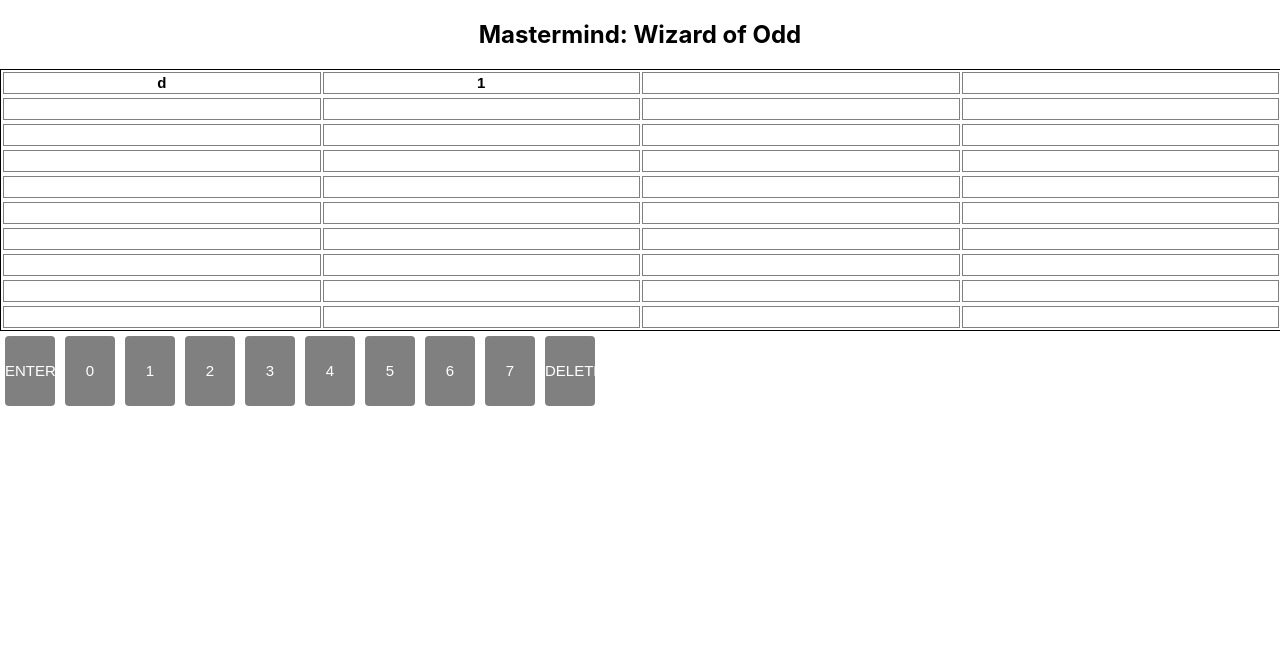
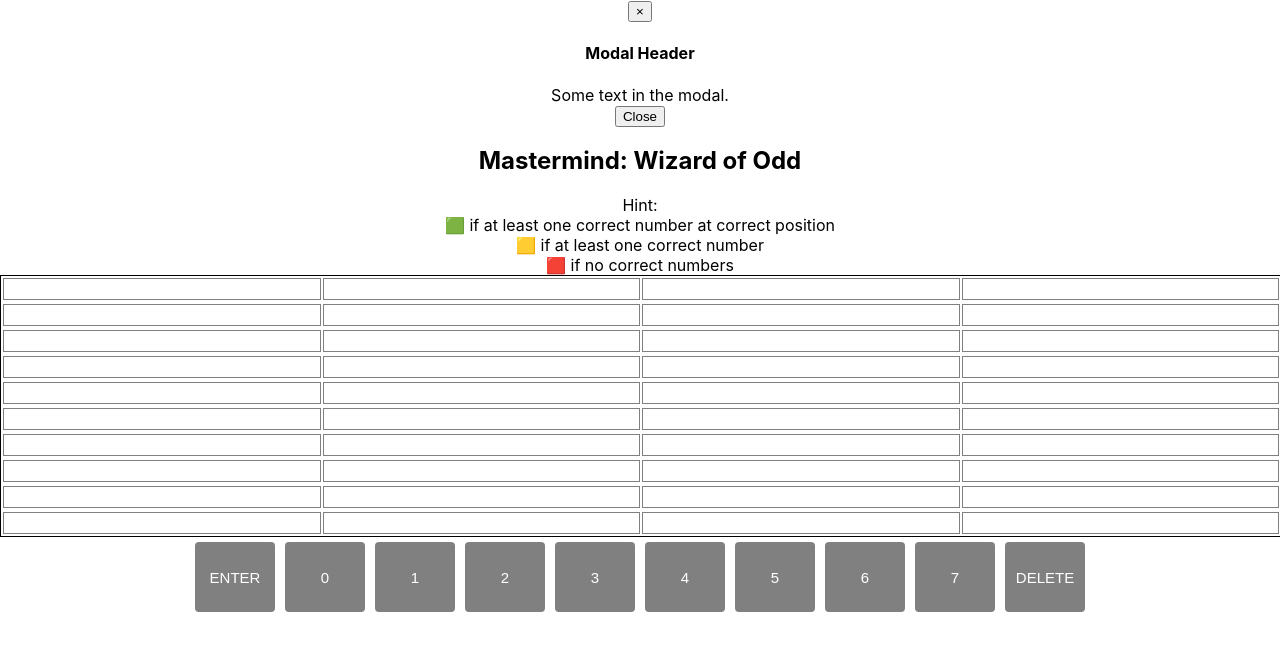
Before and after one commit to lyhourlay1/linkedIn-REACH, a React (Create React App) app in the folder wizard-of-odds/: page / in a window 1280 px wide. Shown: the top 650 px of the page. Built offline with nearby package versions, Linux system fonts and the light colour scheme.

Commit message:
fixed typing functionality index

```diff
--- a/wizard-of-odds/src/App.js
+++ b/wizard-of-odds/src/App.js
@@ -23,7 +23,8 @@ function App() {
     setCurrAttempt(currAttempt)
   }
   function onEnter(){
-    if(currAttempt.numberPos!==5) return;
+    if(currAttempt.numberPos!==4) return;
+
     const newBoard = [...board]
     let correct = false
     let almost = false
@@ -31,16 +32,20 @@ function App() {
       if(ele=== correctNumbers[index]) correct= true
       if(correctNumbers.includes(ele)) almost = true
     })
+    if(newBoard[currAttempt.attempt].join("")=== correctNumbers){
+
+    }
+
     const numberState =  correct? "correct": almost? "almost" : "wrong"
     const rowElements = document.getElementById(currAttempt.attempt)
-    console.log(numberState)
     rowElements.setAttribute('id', numberState)
+
     currAttempt.attempt +=1
     currAttempt.numberPos=0
     setCurrAttempt(currAttempt)
   }
   function selectNumber(keyVal){
-    if(currAttempt.numberPos >4) return;
+    if(currAttempt.numberPos >3) return;
       const newBoard =[...board]
       newBoard[currAttempt.attempt][currAttempt.numberPos] = keyVal
       setBoard(newBoard)
@@ -73,9 +78,32 @@ function App() {
   const correctNumbers = "1234"
   return (
     <div className="App">
+      <div id="myModal" class="modal fade" role="dialog">
+        <div class="modal-dialog">
+          <div class="modal-content">
+            <div class="modal-header">
+              <button type="button" class="close" data-dismiss="modal">&times;</button>
+              <h4 class="modal-title">Modal Header</h4>
+            </div>
+            <div class="modal-body">
+              <p>Some text in the modal.</p>
+            </div>
+            <div class="modal-footer">
+              <button type="button" class="btn btn-default" data-dismiss="modal">Close</button>
+            </div>
+          </div>
+
+        </div>
+      </div>
       <nav>
         <h1>Mastermind: Wizard of Odd</h1>
+        <div className='hint'>Hint:
+          <p>🟩 if at least one correct number at correct position </p>
+          <p>🟨 if at least one correct number</p>
+          <p>🟥 if no correct numbers</p>
+        </div>
       </nav>
+
       <AppContext.Provider value={{board, setBoard, currAttempt, setCurrAttempt, onDelete, onEnter, selectNumber, correctNumbers}}>
         <Board/>
         <Keyboard/>
--- a/wizard-of-odds/src/components/board.css
+++ b/wizard-of-odds/src/components/board.css
@@ -1,7 +1,3 @@
-.grid-container {
-    display: grid;
-}
-
 .board {
     width: 100%;
     border: 1px solid black;
@@ -31,14 +27,11 @@
 
 .keyboard {
     display: flex;
+    justify-content: center;
 }
-/* .key {
-    flex: auto;
-    border: 1px black solid;
-    background: grey
-} */
+
 .key {
-    width: 50px;
+    width: 80px;
     height: 70px;
     margin: 5px;
     border-radius: 4px;
@@ -60,5 +53,9 @@
 }
 
 #wrong {
-    background-color:  rgb(239, 125, 125);
+    background-color:  red;
 }
+
+p{
+    margin: 0;
+}
--- a/wizard-of-odds/src/components/numbers.js
+++ b/wizard-of-odds/src/components/numbers.js
@@ -1,2 +1 @@
-export const boardDefault //= Array(10).fill(null).map((()=>Array(4).fill("")))
- = [["d", "1", "",""],["", "", "",""], ["", "", "",""],["", "", "",""],["", "", "",""],["", "", "",""],["", "", "",""],["", "", "",""],["", "", "",""], ["", "", "",""]]
+export const boardDefault = Array(10).fill(null).map((()=>Array(4).fill("")))
```
